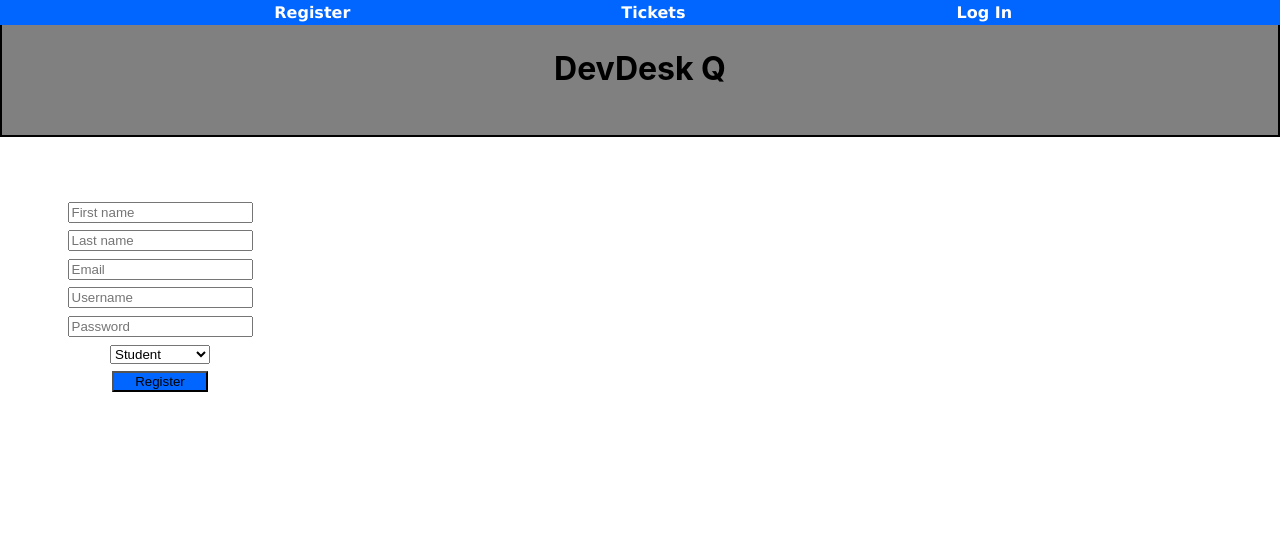
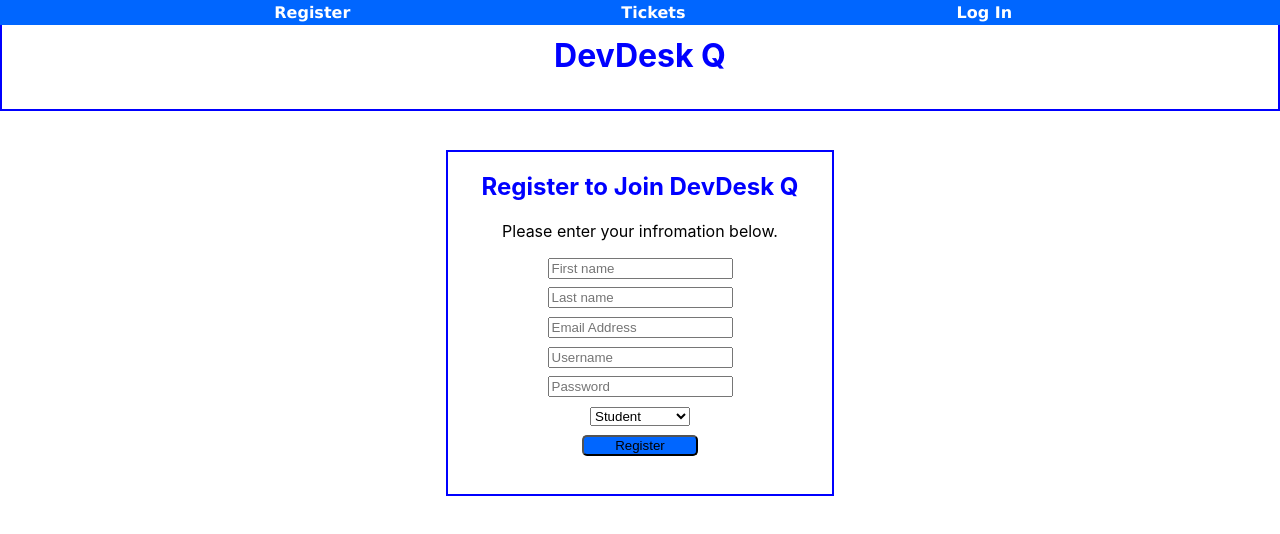
Before and after one commit to Build-Week-Dev-Desk-Queue-4/front-end, a React (Create React App) app in the folder devdesk-queue/: page /Register in a window 1280 px wide. Shown: the top 534 px of the page. Built offline with nearby package versions, Linux system fonts and the light colour scheme.

Commit message:
worked on component validation & styling

```diff
--- a/devdesk-queue/src/App.css
+++ b/devdesk-queue/src/App.css
@@ -28,3 +28,8 @@
 .App-link {
   color: #61dafb;
 }
+
+.errors {
+color: red;
+font-weight: bold;
+}
--- a/devdesk-queue/src/App.js
+++ b/devdesk-queue/src/App.js
@@ -7,15 +7,13 @@ import Header from "./components/Header";
 import Register from "./components/Register";
 import Login from "./components/Login";
 import TicketList from "./components/TicketList";
-// import Tickets from "./components/Tickets";
 
-function App() {
+export default function App() {
   return (
     <div className="App">
        <div className="home-page">
       <Header />
       <NavBar />
-      {/* <Tickets /> */}
     </div>
       <Route path='/Login' component={Login} />
       <Route path="/Register" component={Register} />
@@ -24,5 +22,3 @@ function App() {
     </div>
   );
 }
-
-export default App;
--- a/devdesk-queue/src/components/Header.js
+++ b/devdesk-queue/src/components/Header.js
@@ -2,10 +2,11 @@ import React from "react";
 import styled from "styled-components";
 
 const HeaderContainer = styled.header`
-  background-color: grey;
-  padding: 2%;
+  color: blue;
+  font-size: 1rem;
+  padding: 1%;
   margin-bottom: 3%;
-  border: 2px solid black;
+  border: 2px solid blue;
 `;
 
 export default function Header() {
--- a/devdesk-queue/src/components/Login.js
+++ b/devdesk-queue/src/components/Login.js
@@ -33,11 +33,19 @@ export default function Login(props) {
         <div className="login-form">
             <StyledSection>
       <StyledForm onSubmit={handleSubmit(handleLogin)}>
+        <StyledH1>Welcome Back!</StyledH1>
+        <p>Please login to continue.</p>
       <StyledGroup>
-      <input type="text" placeholder="Username" name="username" ref={register} />
+      <input type="text" placeholder="Username" name="username" ref={register({ required: "Error: Username is required" })} />
+      {errors.username && (
+            <p className="errors">{errors.username.message}</p>
+          )}
       </StyledGroup>
       <StyledGroup>
-      <input type="password" placeholder="Password" name="password" ref={register} />
+      <input type="password" placeholder="Password" name="password" ref={register({ required: "Error: Password is required" })} />
+      {errors.password && (
+            <p className="errors">{errors.password.message}</p>
+          )}
       </StyledGroup>
       <StyledGroup>
       <StyledButton block type="submit" color="success">
@@ -54,6 +62,7 @@ export default function Login(props) {
 const StyledButton = styled(Button)`
   background-color: #0066ff;
   width: 30%;
+  margin-bottom: 10%;
 `;
 
 const StyledGroup = styled(InputGroup)`
@@ -62,11 +71,14 @@ const StyledGroup = styled(InputGroup)`
 
 
 const StyledForm = styled.form`
-  margin-top: 15%;
 `;
 
 const StyledSection = styled.section`
   width: 25%;
-  margin-top: 5%;
-  justify-content: center;
+  margin: auto;
+  border: 2px solid blue;
 `;
+
+const StyledH1 = styled.h1`
+color: blue;
+`
--- a/devdesk-queue/src/components/Register.js
+++ b/devdesk-queue/src/components/Register.js
@@ -39,20 +39,37 @@ export default function Register(props) {
       <div className="register-form">
         <StyledSection>
       <StyledForm onSubmit={handleSubmit(handleRegister)}>
+        <StyledH1>Register to Join DevDesk Q</StyledH1>
+        <p>Please enter your infromation below.</p>
       <StyledGroup>
-      <input type="text" placeholder="First name" name="first_name" ref={register({required: true, maxLength: 80})} />
+      <input type="text" placeholder="First name" name="first_name" ref={register({required: "Error: First Name is required", maxLength: 80})} />
+      {errors.first_name && (
+            <p className="errors">{errors.first_name.message}</p>
+          )}
       </StyledGroup>
       <StyledGroup>
-      <input type="text" placeholder="Last name" name="last_name" ref={register({required: true, maxLength: 100})} />
+      <input type="text" placeholder="Last name" name="last_name" ref={register({required: "Error: Last Name is required", maxLength: 100})} />
+      {errors.last_name && (
+            <p className="errors">{errors.last_name.message}</p>
+          )}
       </StyledGroup>
       <StyledGroup>
-      <input type="text" placeholder="Email" name="email" ref={register({required: true, pattern: /^\S+@\S+$/i})} />
+      <input type="text" placeholder="Email Address" name="email" ref={register({required: "Error: Email Address is required", pattern: /^\S+@\S+$/i})} />
+      {errors.email && (
+            <p className="errors">{errors.email.message}</p>
+          )}
       </StyledGroup>
       <StyledGroup>
-      <input type="text" placeholder="Username" name="username" ref={register} />
+      <input type="text" placeholder="Username" name="username" ref={register({required: "Error: Username is required"})} />
+      {errors.username && (
+            <p className="errors">{errors.username.message}</p>
+          )}
       </StyledGroup>
       <StyledGroup>
-      <input type="password" placeholder="Password" name="password" ref={register} />
+      <input type="password" placeholder="Password" name="password" ref={register({required: "Error: Password is required"})} />
+      {errors.password && (
+            <p className="errors">{errors.password.message}</p>
+          )}
       </StyledGroup>
       <StyledGroup>
       <select name="role" ref={register}>
@@ -75,6 +92,8 @@ export default function Register(props) {
 const StyledButton = styled(Button)`
   background-color: #0066ff;
   width: 30%;
+  margin-bottom: 10%;
+  border-radius: 5px;
 `;
 
 const StyledGroup = styled(InputGroup)`
@@ -83,11 +102,15 @@ const StyledGroup = styled(InputGroup)`
 
 
 const StyledForm = styled.form`
-  margin-top: 15%;
+
 `;
 
 const StyledSection = styled.section`
-  width: 25%;
-  margin-top: 5%;
-  justify-content: center;
+  width: 30%;
+  margin: auto;
+  border: 2px solid blue;
 `;
+
+const StyledH1 = styled.h1`
+color: blue;
+`
```
Also changed, not shown: 1 other file (tests, documents, lock files or other folders).
